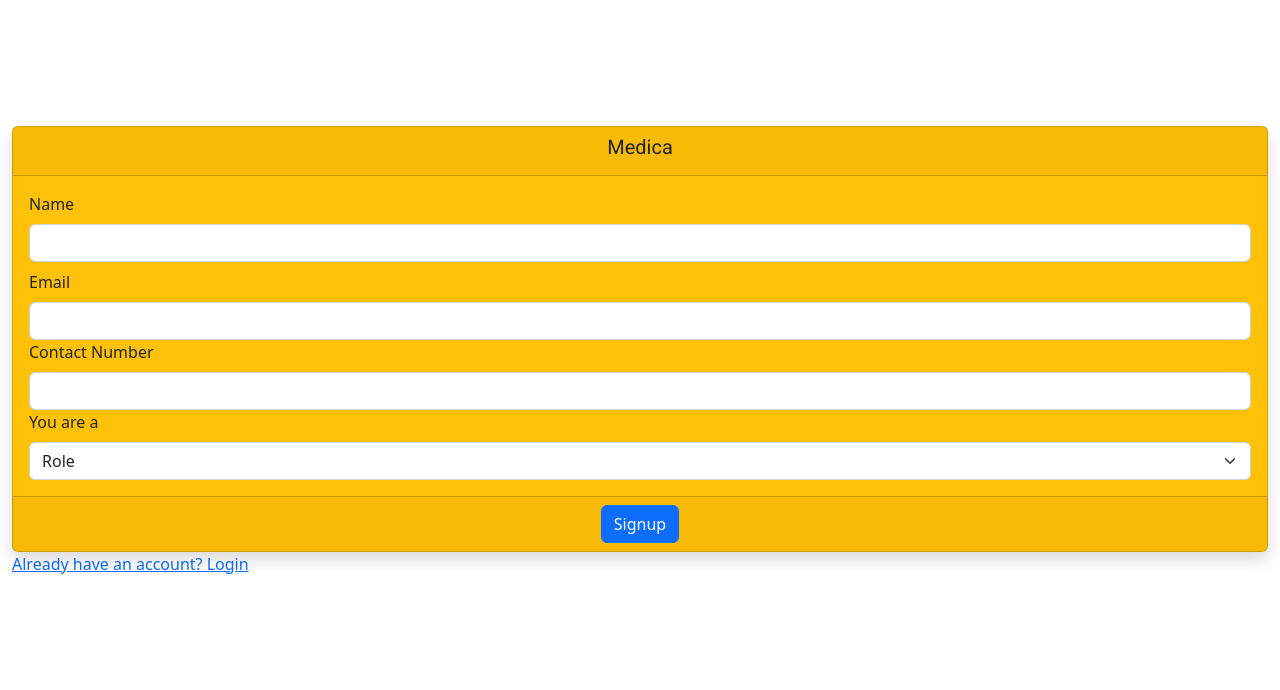
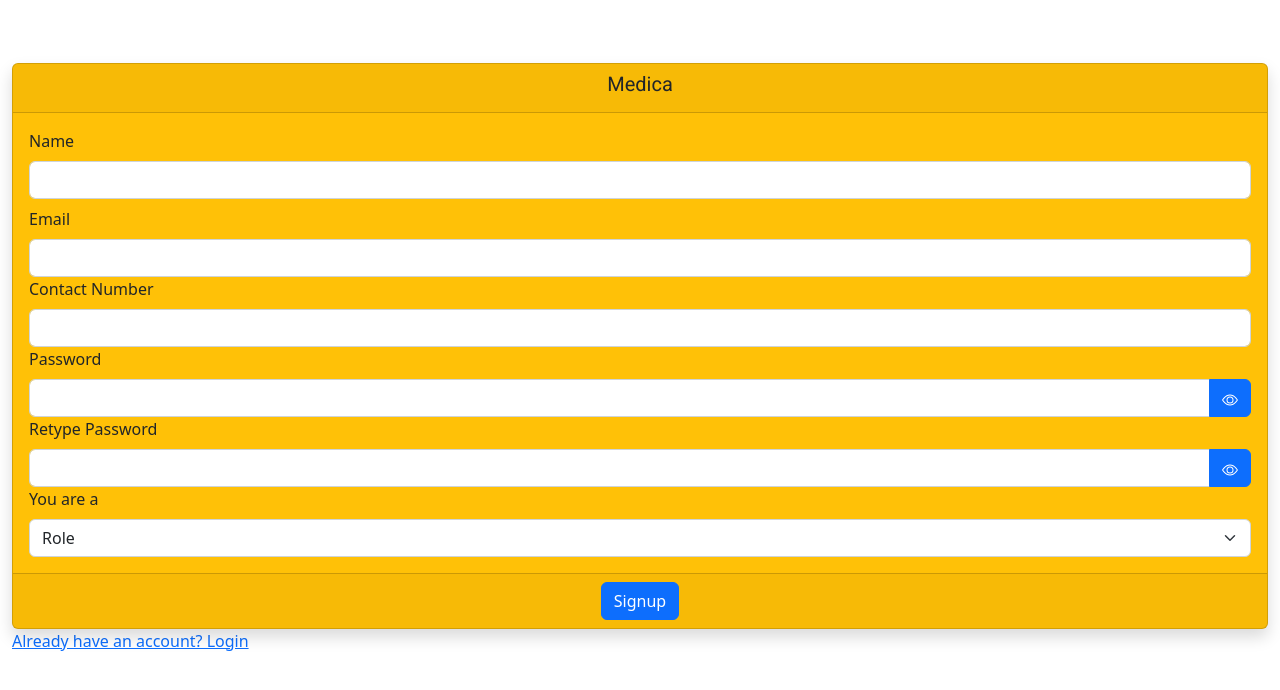
Before and after one commit to opticSquid/medica-frontend, a React (Create React App) app: page /signup in a window 1280 px wide. Shown: the top 690 px of the page. Built offline with nearby package versions, Linux system fonts and the light colour scheme.

Commit message:
Adding password field in singup

```diff
--- a/src/Components/Authentication/Signup.jsx
+++ b/src/Components/Authentication/Signup.jsx
@@ -1,5 +1,14 @@
 import React, { useState } from "react";
-import { Card, Container, Row, Col, Form, Button } from "react-bootstrap";
+import {
+  Card,
+  Container,
+  Row,
+  Col,
+  Form,
+  Button,
+  InputGroup,
+} from "react-bootstrap";
+import { Eye, EyeSlash } from "react-bootstrap-icons";
 import { Link, useNavigate } from "react-router-dom";
 import useWindowDimensions from "../Hooks/UseWindowDimensions";
 import DoctorDetails from "./DoctorDetails";
@@ -10,6 +19,12 @@ function Signup() {
     email: "",
     contactnumber: "",
     role: "role",
+    confirmed_password: "",
+  });
+  const [password, setPassword] = useState({ typepass: "", retypepass: "" });
+  const [showpass, setShowpass] = useState({
+    typepassBtn: false,
+    retypepassBtn: false,
   });
   const [doctorDetails, setDoctorDetails] = useState({
     regNo: "",
@@ -25,6 +40,12 @@ function Signup() {
   const handleChange = (event) => {
     setBasicDetails({
       ...basicdetails,
+      [event.target.name]: event.target.value,
+    });
+  };
+  const handlePasswordChange = (event) => {
+    setPassword({
+      ...password,
       [event.target.name]: event.target.value,
     });
   };
@@ -46,10 +67,15 @@ function Signup() {
       alert("Specify a role");
     } else {
       event.preventDefault();
-      console.log("Basic Details: ", basicdetails);
-      console.log("Doctor Details: ", doctorDetails);
-      console.log("Patient Details: ", patientDetails);
-      navigate("/");
+      if (password.typepass === password.retypepass) {
+        basicdetails.confirmed_password = password.typepass;
+        console.log("Basic Details: ", basicdetails);
+        console.log("Doctor Details: ", doctorDetails);
+        console.log("Patient Details: ", patientDetails);
+        navigate("/");
+      } else {
+        alert("passwords does not match!");
+      }
     }
   };
   const roleBasedDetails = () => {
@@ -82,9 +108,9 @@ function Signup() {
     } else if (basicdetails.role === "user" && width >= 576) {
       return { marginTop: "2%" };
     } else if (width <= 576) {
-      return { marginTop: "65%" };
+      return { marginTop: "35%" };
     } else {
-      return { marginTop: "10%" };
+      return { marginTop: "5%" };
     }
   };
   return (
@@ -125,6 +151,52 @@ function Signup() {
                 required
               />
             </Form.Group>
+            <Form.Group controlId="typepassword">
+              <Form.Label>Password</Form.Label>
+              <InputGroup>
+                <Form.Control
+                  value={password.typepass}
+                  name="typepass"
+                  onChange={handlePasswordChange}
+                  type={showpass.typepassBtn === true ? "text" : "password"}
+                  required
+                />
+                <Button
+                  onClick={() =>
+                    setShowpass({
+                      ...showpass,
+                      typepassBtn: !showpass.typepassBtn,
+                    })
+                  }
+                  name="typepassBtn"
+                >
+                  {showpass.typepassBtn === true ? <EyeSlash /> : <Eye />}
+                </Button>
+              </InputGroup>
+            </Form.Group>
+            <Form.Group controlId="retypepassword">
+              <Form.Label>Retype Password</Form.Label>
+              <InputGroup>
+                <Form.Control
+                  value={password.retypepass}
+                  name="retypepass"
+                  onChange={handlePasswordChange}
+                  type={showpass.retypepassBtn === true ? "text" : "password"}
+                  required
+                />
+                <Button
+                  onClick={() =>
+                    setShowpass({
+                      ...showpass,
+                      retypepassBtn: !showpass.retypepassBtn,
+                    })
+                  }
+                  name="retypepassBtn"
+                >
+                  {showpass.retypepassBtn === true ? <EyeSlash /> : <Eye />}
+                </Button>
+              </InputGroup>
+            </Form.Group>
             <Form.Group controlId="role">
               <Form.Label>You are a</Form.Label>
               <Form.Select
```
